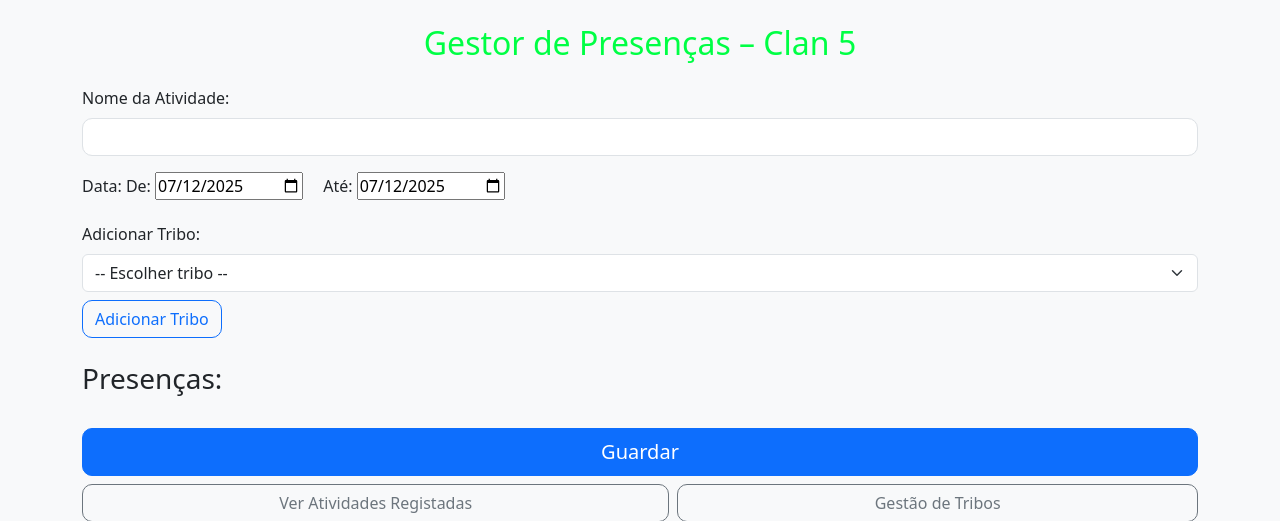
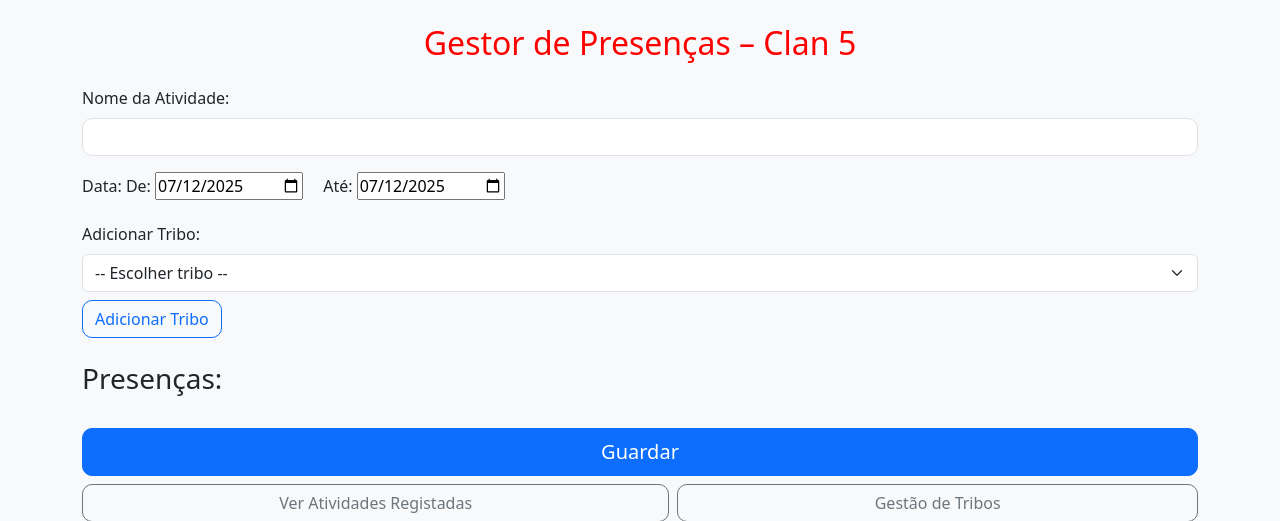
Before and after one commit to tiagocosta26/gestor_presencas, a Flask app: page / in a window 1280 px wide. Shown: the top 521 px of the page. Run offline with Flask 3, Linux system fonts and the light colour scheme.

Commit message:
back to normal

```diff
--- a/templates/index.html
+++ b/templates/index.html
@@ -10,7 +10,7 @@
       background-color: #f8f9fa;
     }
     h2 {
-      color: #00ff44;
+      color: #ff0000;
     }
     .form-control, .btn {
       border-radius: 10px;
```
